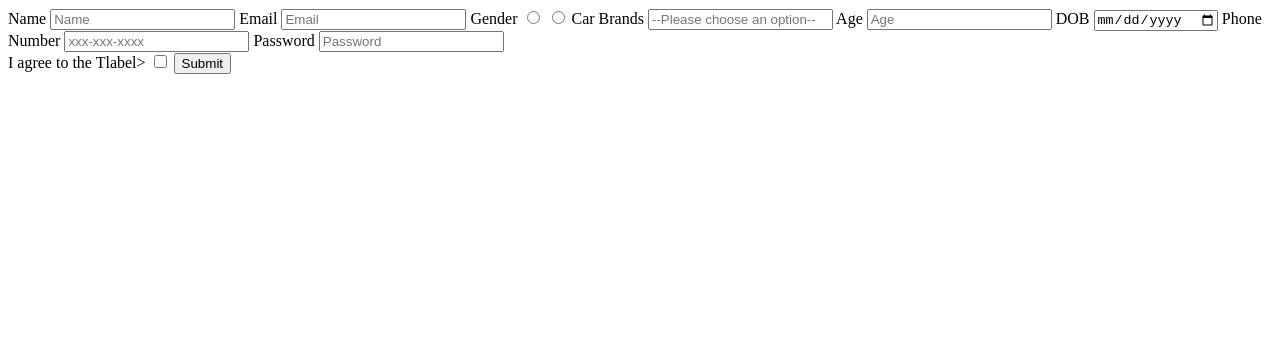
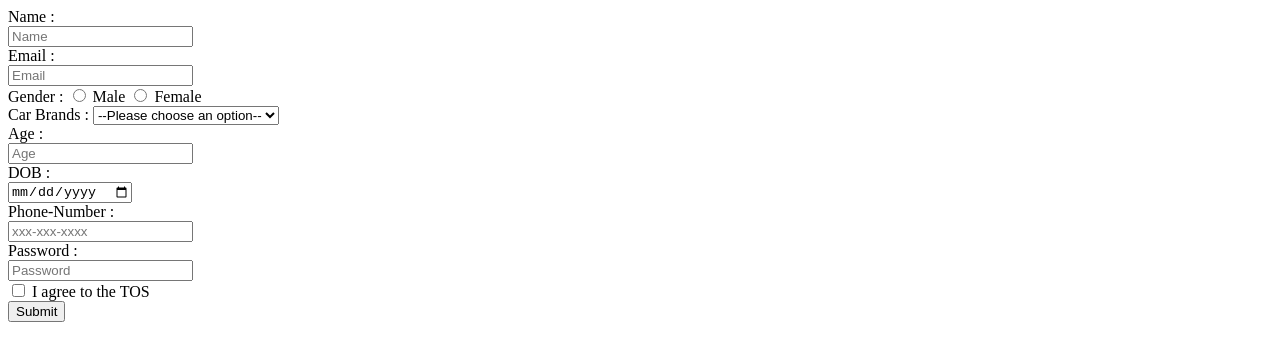
Before and after one commit to acciojob/signup-form-car-O2119, a website: page main.html in a window 1280 px wide. Drawn offline with Linux system fonts and the light colour scheme.

Commit message:
created a submission

```diff
--- a/main.html
+++ b/main.html
@@ -7,38 +7,51 @@
 </head>
 
 <body>
+	<!-- the entire body must be written by student -->
+
 	<form method="post">
-	<label for="name">Name</label>
-	<input type="text" id="name" placeholder="Name" required>
+            <label for="name">Name :</label><br>
+            <input type="text" id="name" placeholder="Name" name="name" required>
+            <br>
 
-	<label for="email">Email</label>
-	<input type="email" id="email" placeholder="Email" required>
-
-	<label for="name">Gender</label>
-	<input type="radio" id="gender_m" name="gender" required>
-	<input type="radio" id="gender_f" name="gender" required>
-
-	<label for="cars">Car Brands</label>
-	<input type="select" id="cars" placeholder="--Please choose an option--" required>
+            <label for="email">Email :</label><br>
+            <input type="email" id="email" placeholder="Email" name="email" required><br>
 
 
-	<label for="age">Age</label>
-	<input type="number" id="age" placeholder="Age" required>
+            <label for="gender">Gender :</label>
+            <input type="radio" id="gender_m" name="gender" required>
+            <label for="gender">Male</label>
+            <input type="radio" id="gender_f" name="gender" required>
+            <label for="gender">Female</label><br>
 
-	<label for="dob">DOB</label>
-	<input type="date" id="dob" required>
 
-	<label for="tel">Phone Number</label>
-	<input type="tel" id="tel" placeholder="xxx-xxx-xxxx" required>
+            <label for="cars">Car Brands :</label>
 
-	<label for="password">Password</label>
-	<input type="password" id="password" placeholder="Password" required><br>
+            <select name="cars" id="cars" required>
+            <option value="" disabled selected hidden>--Please choose an option--</option>
+            <option value="volvo">Volvo</option>
+            <option value="saab">Saab</option>
+            <option value="mercedes">Mercedes</option>
+            <option value="audi">Audi</option>
+            </select><br>
 
-	<label for="tos">I agree to the Tlabel>
-	<input type="checkbox" id="tos" required>
-   <button type="submit" >Submit</button>
-	</form>
-	<!-- the entire body must be written by student -->
+            <label for="age">Age :</label><br>
+            <input type="number" id="age" placeholder="Age" name="age" required><br>
+
+            <label for="dob">DOB :</label><br>
+            <input type="date" id="dob" placeholder="DOB" name="dob" required><br>
+
+            <label for="tel">Phone-Number :</label><br>
+            <input type="tel" id="tel" placeholder="xxx-xxx-xxxx" name="tel"><br>
+
+            <label for="password">Password :</label><br>
+            <input type="password" id="password" placeholder="Password" name="password" required><br>
+
+            <input type="checkbox" id="tos" name="tos" required>
+            <label for="tos">I agree to the TOS</label><br>
+
+            <button type="submit">Submit</button>
+          </form>
     <script type="text/javascript" src="./script.js">
 </script>
 
```
